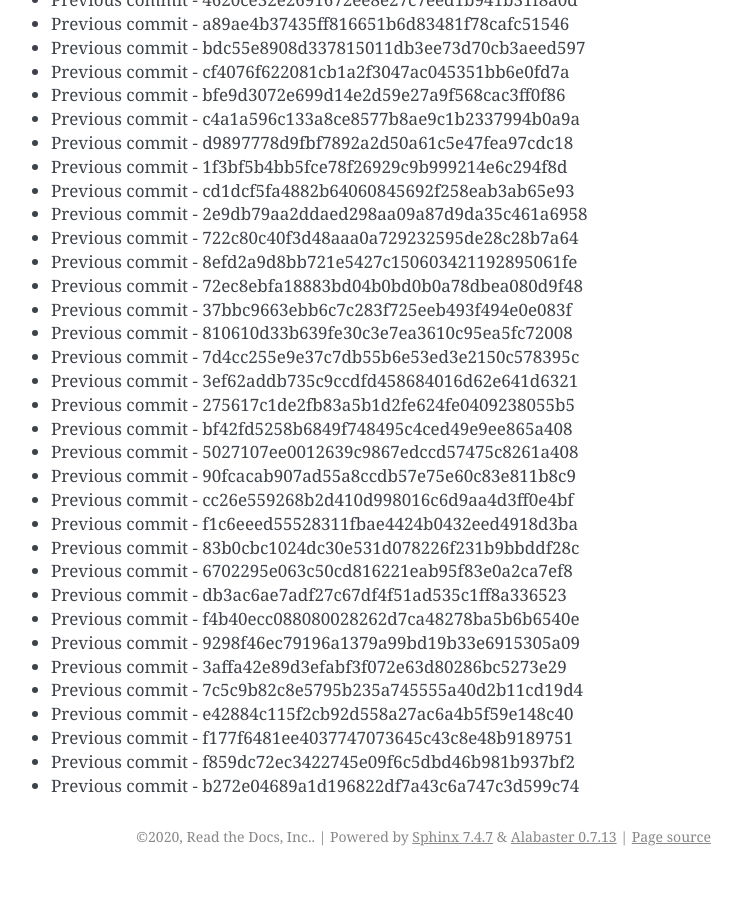
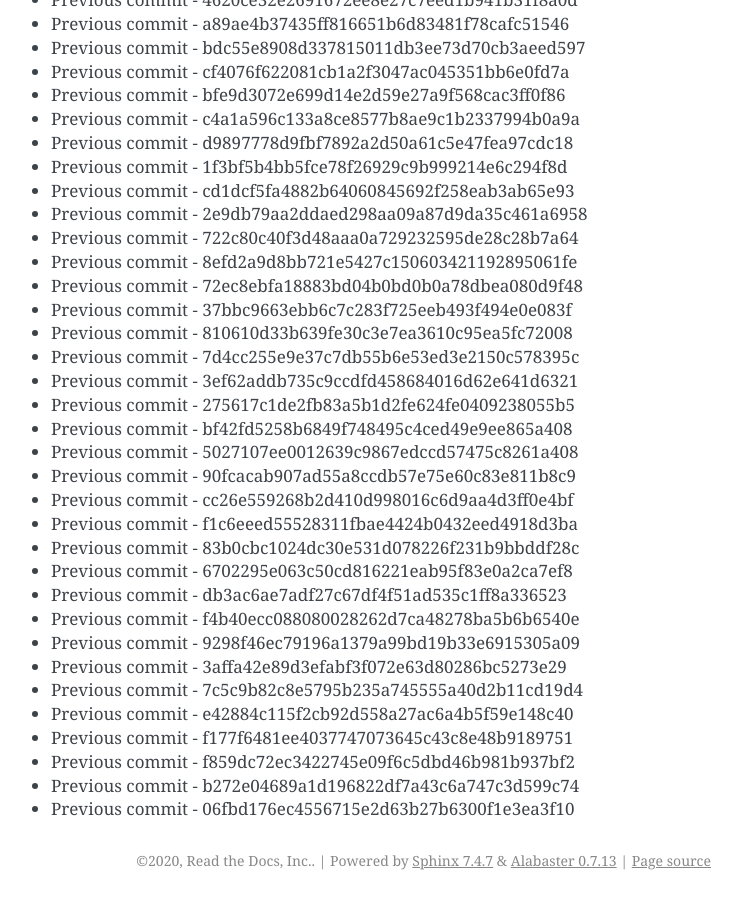
Before and after one commit to readthedocs/rtd-git-stresstest, a Sphinx documentation site: the page built from docs/updates.rst, in a window 1280 px wide and 900 px high, scrolled down 49653 px. Shown: the whole window, without its empty margins (399-1141 px from the left). Built offline with Sphinx 7.4.7, drawn with Linux system fonts in a browser that asks for light colours; before the commit the page ends 50529 px from its top, so only the background shows below that.

Commit message:
Generating commit from previous: 06fbd176ec4556715e2d63b27b6300f1e3ea3f10

```diff
--- a/docs/updates.rst
+++ b/docs/updates.rst
@@ -2118,3 +2118,4 @@ It can be tested for any performance characteristics.
 * Previous commit - f177f6481ee4037747073645c43c8e48b9189751
 * Previous commit - f859dc72ec3422745e09f6c5dbd46b981b937bf2
 * Previous commit - b272e04689a1d196822df7a43c6a747c3d599c74
+* Previous commit - 06fbd176ec4556715e2d63b27b6300f1e3ea3f10
```
